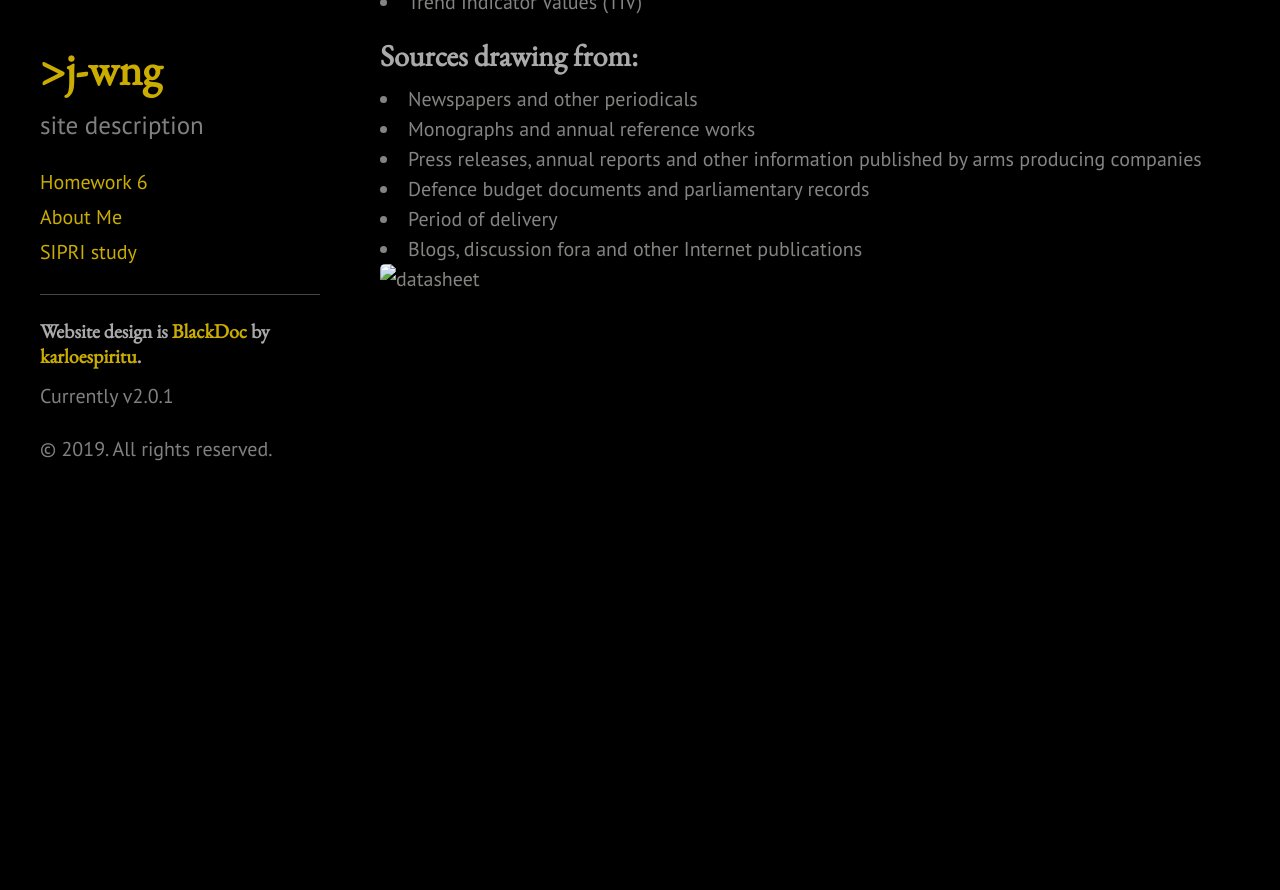
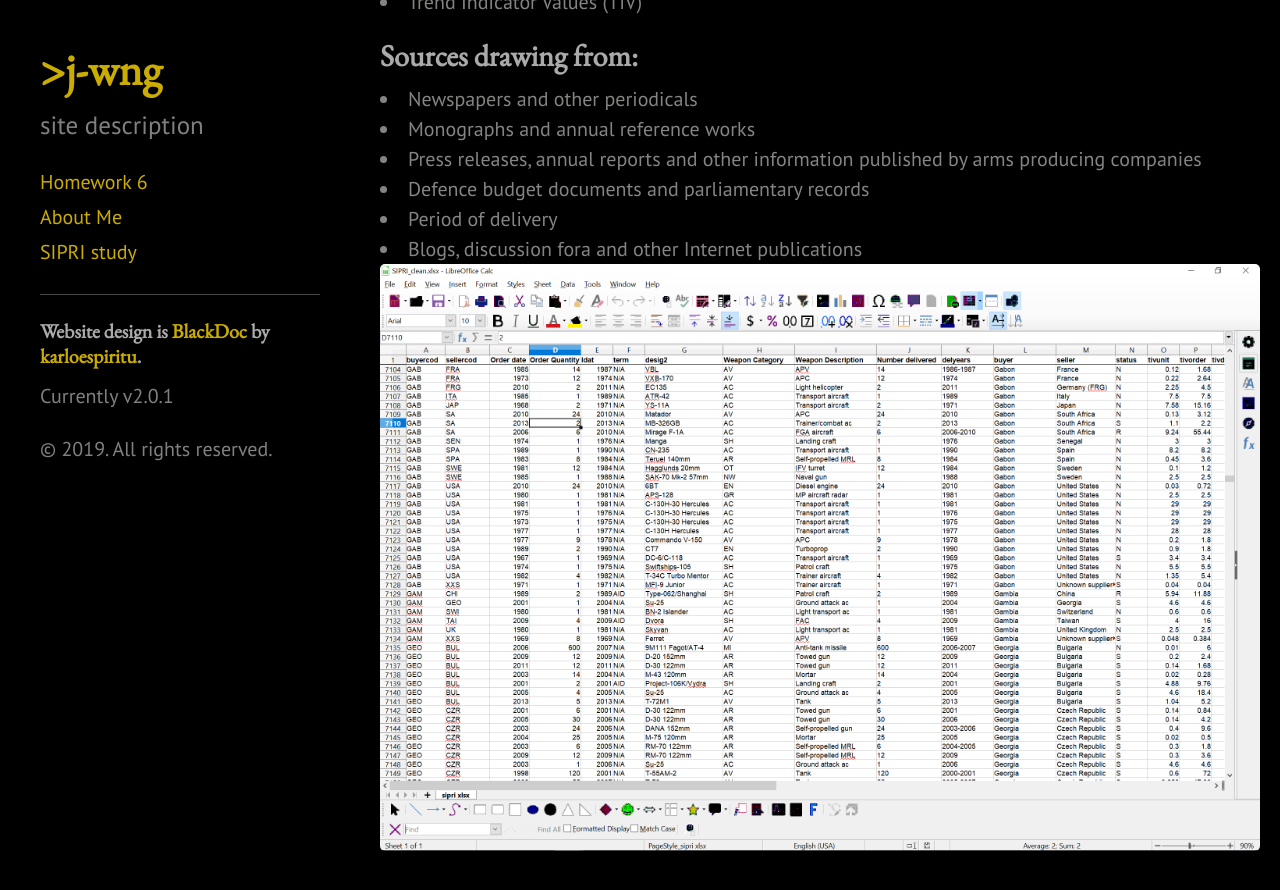
Before and after one commit to j-wng/j-wng.github.io, a Jekyll site: the page built from data.html, in a window 1280 px wide and 900 px high, scrolled down 495 px. Shown: the top 890 px of the window. Built offline with Jekyll 4.4.1, drawn with Linux system fonts in a browser that asks for light colours.

Commit message:
Update data.html

```diff
--- a/data.html
+++ b/data.html
@@ -27,6 +27,6 @@
   <li>Blogs, discussion fora and other Internet publications</li>
 </u1>
 
-  <img src="https://github.com/j-wng/j-wng.github.io/blob/master/DHProject/SIPRI_datasheet.PNG" alt="datasheet">
+  <img src="https://j-wng.github.io/DHProject/SIPRI_datasheet.PNG" alt="datasheet">
 
 </head>
```
